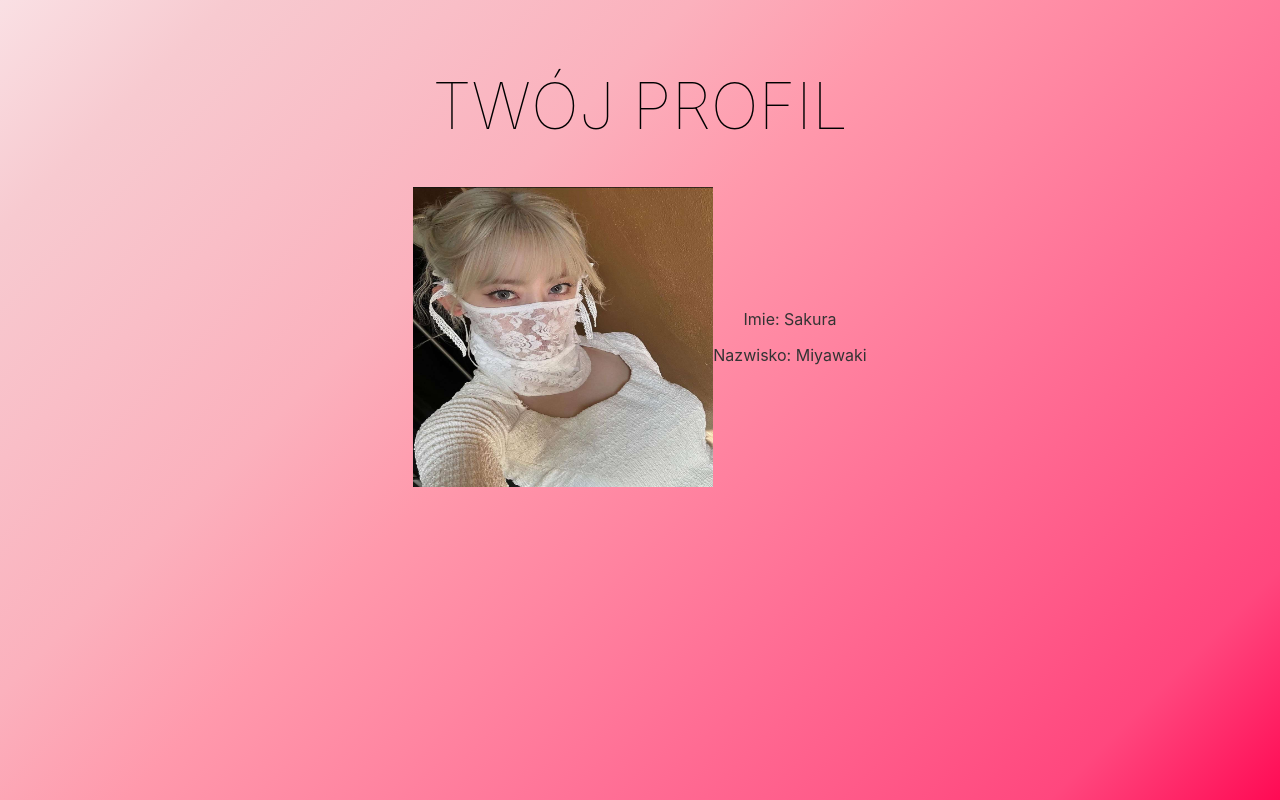
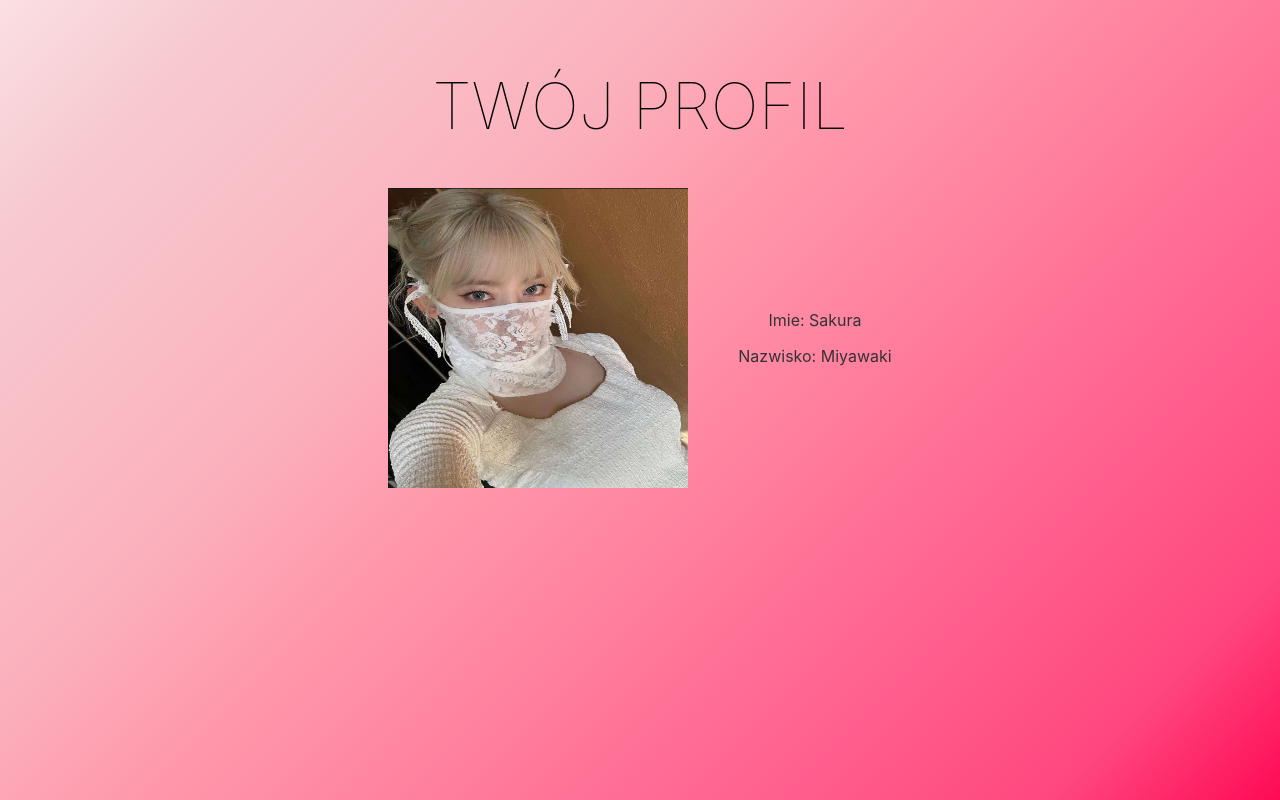
Before and after one commit to kochamaltki/skibidifortnajt-frontend, a Svelte app: page / in a window 1280 px wide. Both pictures are taken after a click on the button "test". Built offline with nearby package versions, Linux system fonts and the light colour scheme.

Commit message:
naprawiony css

```diff
--- a/src/routes/Profile.svelte
+++ b/src/routes/Profile.svelte
@@ -3,6 +3,7 @@
     <h1>Twój Profil</h1>
     <div class="wrapper">
         <img src="sakura.jpg" alt="sakura uwu" class="profilowe">
+        <div class="spacer"></div>
         <div class="tekst">
             <p>Imie: Sakura</p>
             <p>Nazwisko: Miyawaki</p>
@@ -30,7 +31,10 @@
         display: flex;
         justify-content: center;
         align-items: center;
-
-
+        padding: 1px;
+    }
+    .spacer {
+        width: 50px;
+        height: 100px;
     }
 </style>
```
